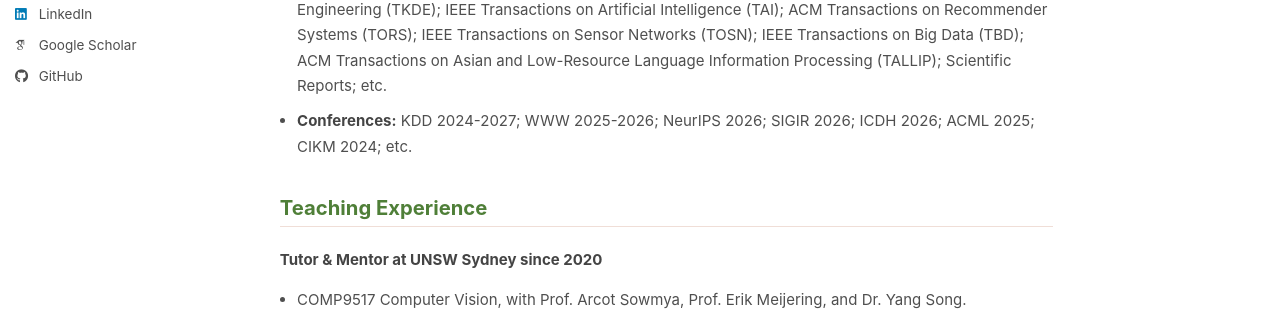
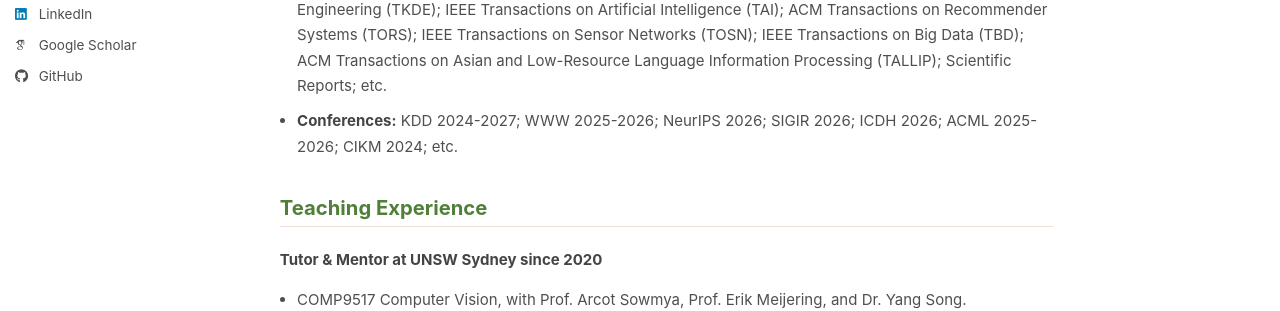
Before and after one commit to shiyiyang-ai/shiyiyang-ai.github.io, a Jekyll site: the page built from _pages/about.md, in a window 1280 px wide and 900 px high, scrolled down 2731 px. Shown: the part 411-722 px from the top of the window. Built offline with Jekyll 4.4.1, drawn with Linux system fonts in a browser that asks for light colours; some web fonts are replaced; a script bundle is joined from its source files by our own code; library files that are not in the unit come from our copies.

Commit message:
Update ACML service years

```diff
--- a/_pages/about.md
+++ b/_pages/about.md
@@ -152,7 +152,7 @@ Looking forward, I aim to develop trustworthy AI systems that can reliably opera
 **PC Member & Reviewer**
 
 - **Journals:** ACM Transactions on Information Systems (TOIS); IEEE Transactions on Knowledge and Data Engineering (TKDE); IEEE Transactions on Artificial Intelligence (TAI); ACM Transactions on Recommender Systems (TORS); IEEE Transactions on Sensor Networks (TOSN); IEEE Transactions on Big Data (TBD); ACM Transactions on Asian and Low-Resource Language Information Processing (TALLIP); Scientific Reports; etc.
-- **Conferences:** KDD 2024-2027; WWW 2025-2026; NeurIPS 2026; SIGIR 2026; ICDH 2026; ACML 2025; CIKM 2024; etc.
+- **Conferences:** KDD 2024-2027; WWW 2025-2026; NeurIPS 2026; SIGIR 2026; ICDH 2026; ACML 2025-2026; CIKM 2024; etc.
 
 ## Teaching Experience
 <a id="teaching"></a>
```
